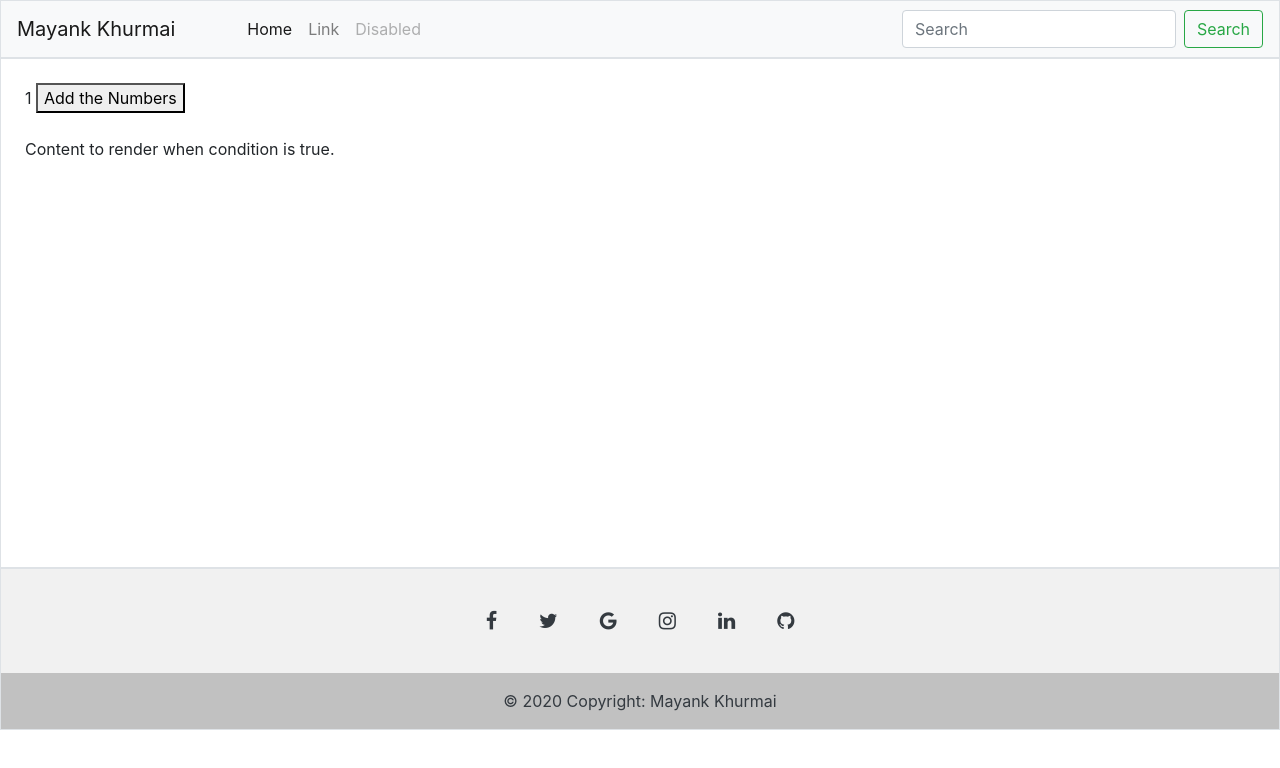
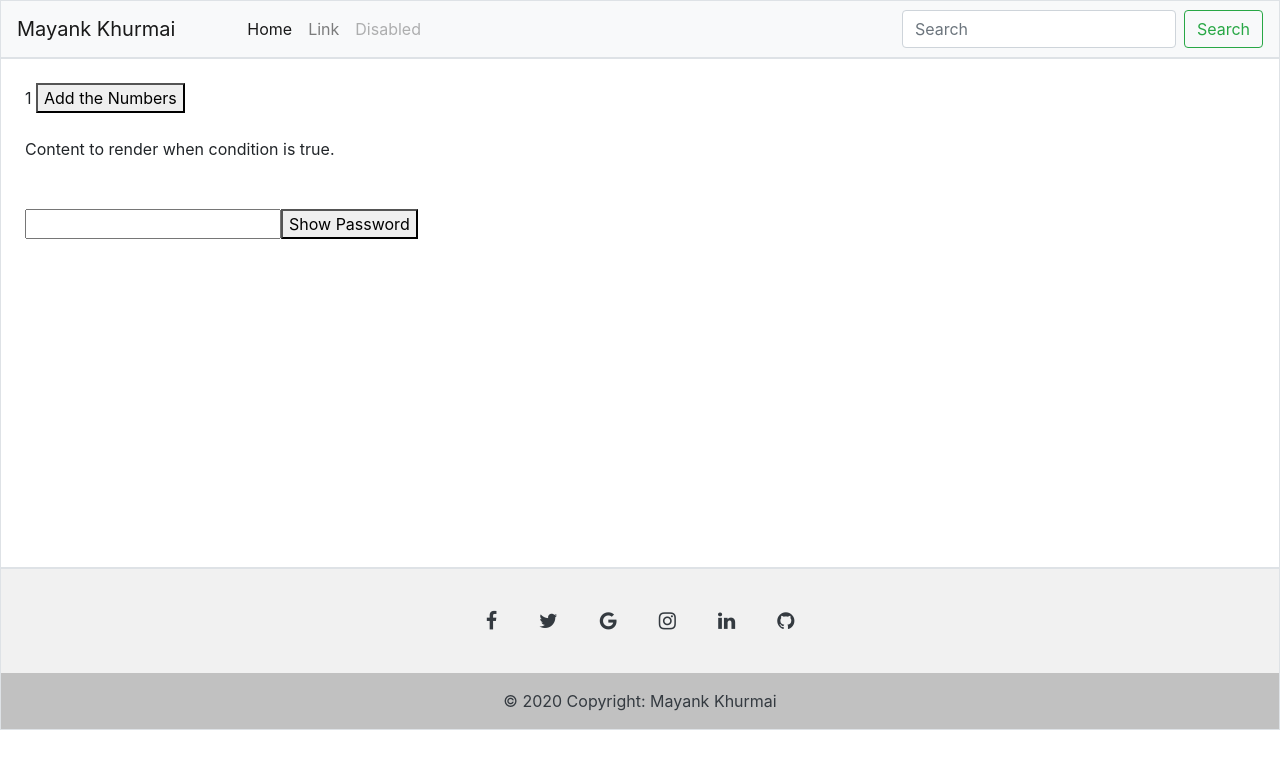
Before and after one commit to Mayank-Khurmai/Angular-Components-and-Practices, an Angular app: page / in a window 1280 px wide. Shown: the top 768 px of the page. Built offline with nearby package versions, Linux system fonts and the light colour scheme.

Commit message:
Components

```diff
--- a/src/app/section/section.component.html
+++ b/src/app/section/section.component.html
@@ -12,4 +12,15 @@
         Content is False
     </ng-template>
 
+
+
+    <br>
+    <br>
+
+
+
+    <input type="{{ psswdtype }}">
+
+    <button (click)="showhide()">{{ show_hide }}</button>
+
 </div>
--- a/src/app/section/section.component.ts
+++ b/src/app/section/section.component.ts
@@ -8,6 +8,9 @@ import { Component, OnInit } from '@angular/core';
 export class SectionComponent implements OnInit {
 
   public sum: number = 1;
+  public show_hide: string = "Show Password";
+  public psswdtype:string = "password";
+
   constructor() { }
 
   ngOnInit(): void {
@@ -17,5 +20,17 @@ export class SectionComponent implements OnInit {
   {
     this.sum = 45;
   }
+  showhide(){
+    if(this.show_hide == "Show Password"){
+      this.show_hide = "Hide Password";
+      this.psswdtype = "text";
+    }
+    else{
+      this.show_hide = "Show Password";
+      this.psswdtype = "password";
+    }
+
+  }
+
 
 }
```
